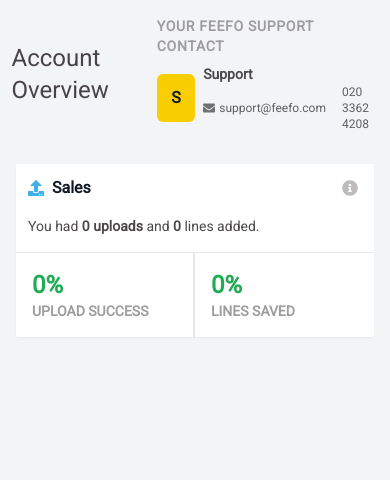
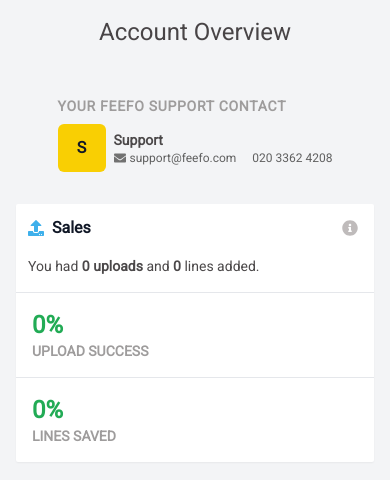
Before and after one commit to carlosrigoni/Feefo-UI-Technical-Assessment, a React (Create React App) app: page / in a window 390 px wide. Shown: the top 480 px of the page. Built offline with nearby package versions, Linux system fonts and the light colour scheme.

Commit message:
refactor: Update Dashboard component layout and add FontAwesome tooltip
Improve the layout of the Dashboard component by updating the grid structure and adding a tooltip to the FontAwesome icon.

```diff
--- a/package.json
+++ b/package.json
@@ -12,6 +12,7 @@
     "react": "^18.3.1",
     "react-dom": "^18.3.1",
     "react-scripts": "5.0.1",
+    "react-tooltip": "^5.27.1",
     "web-vitals": "^2.1.4"
   },
   "scripts": {
--- a/src/App.jsx
+++ b/src/App.jsx
@@ -12,7 +12,7 @@
 function App() {
   return (
     <div className="flex flex-col items-center p-4">
-      <div className="flex items-center gap-12">
+      <div className="flex flex-col sm:flex-row items-center gap-12">
         <h1 className="text-2xl text-[#484446]">Account Overview</h1>
         <SupportCard />
       </div>
--- a/src/components/Dashboard/Dashboard.jsx
+++ b/src/components/Dashboard/Dashboard.jsx
@@ -1,4 +1,5 @@
 import { FontAwesomeIcon } from "@fortawesome/react-fontawesome";
+import { Tooltip } from "react-tooltip";
 
 export function Dashboard() {
   const uploads = 0;
@@ -12,20 +13,28 @@
           <FontAwesomeIcon icon="upload" className="mr-2" color="#3eb0eb" />
           <h2 className="font-semibold">Sales</h2>
         </div>
-        <FontAwesomeIcon icon="info-circle" className="mr-1" color="#bfbbbb" />
+        <FontAwesomeIcon
+          icon="info-circle"
+          className="mr-1"
+          color="#bfbbbb"
+          data-tooltip-id="infoTooltip"
+        />
+        <Tooltip id="infoTooltip" place="top" type="dark" effect="solid">
+          Additional sales information
+        </Tooltip>
       </div>
       <p className="my-4 text-sm text-[#4b4849] px-3">
         You had <strong>{uploads} uploads</strong> and{" "}
         <strong>{LinesAdded}</strong> lines added.
       </p>
 
-      <div className="grid grid-cols-2 border-t-[1px]">
-        <div className="border-r-2 p-4">
+      <div className="grid grid-cols-1 sm:grid-cols-2 border-t-[1px]">
+        <div className="sm:border-r-2 p-4">
           <p className="text-[#22ab55] font-bold text-2xl">{uploads}%</p>
           <p className="text-[#9e9c9c] text-sm font-semibold">UPLOAD SUCCESS</p>
         </div>
 
-        <div className="p-4">
+        <div className="p-4 border-t-[1px] sm:border-0">
           <p className="text-[#22ab55] font-bold text-2xl">{linesSaved}%</p>
           <p className="text-[#9e9c9c] text-sm font-semibold">LINES SAVED</p>
         </div>
```
Also changed, not shown: 1 other file (tests, documents, lock files or other folders).
